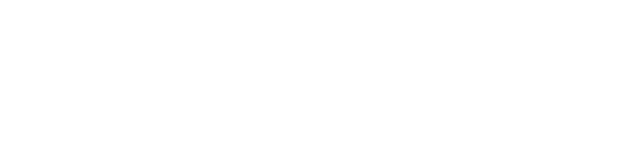
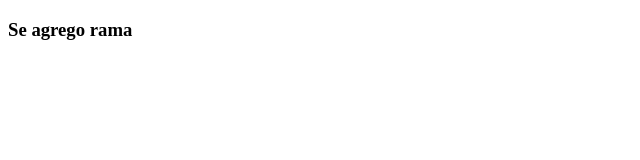
Before and after one commit to ArmandoSan/ITSSNP, a plain HTML site: page index.htm in a window 1280 px wide. Shown: the whole page, without its empty margins (0-640 px from the left). Drawn offline with Linux system fonts and the light colour scheme.

Commit message:
se creo una rama

```diff
--- a/index.htm
+++ b/index.htm
@@ -7,6 +7,6 @@
     <title>Document</title>
 </head>
 <body>
-
+    <h3>Se agrego rama</h3>
 </body>
 </html>
```
